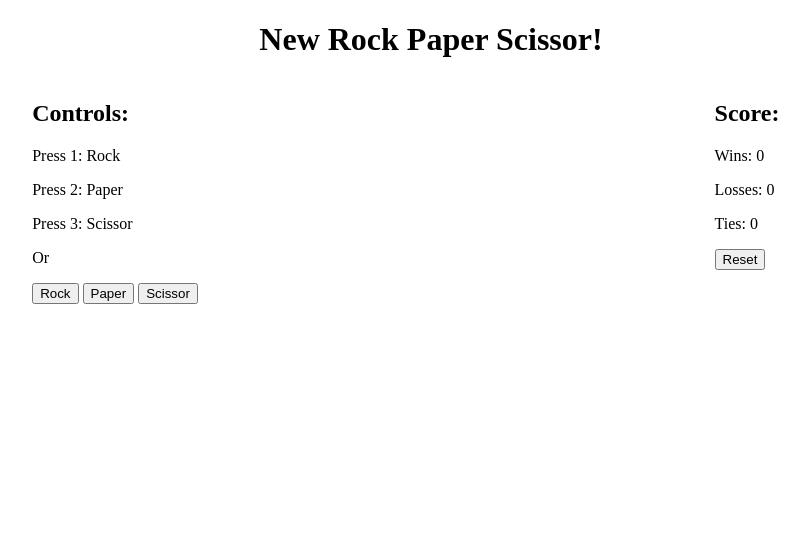
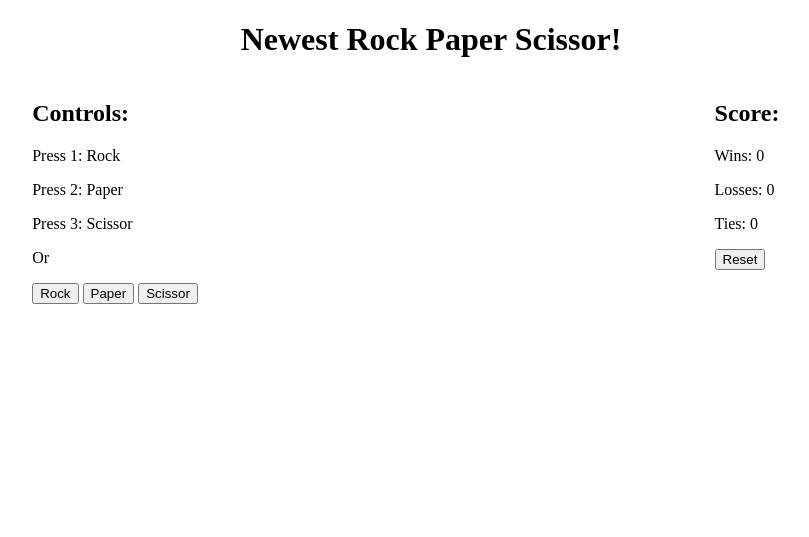
Before and after one commit to Shaam-K/handson-rps, a plain HTML site: page index.html in a window 1280 px wide. Shown: the whole page, without its empty margins (209-1018 px from the left). Drawn offline with Linux system fonts and the light colour scheme.

Commit message:
Add files via upload

```diff
--- a/index.html
+++ b/index.html
@@ -9,7 +9,7 @@
 </head>
 
 <body>
-    <h1 class="title">New Rock Paper Scissor!</h1>
+    <h1 class="title">Newest Rock Paper Scissor!</h1>
 
     <div class="layout">
 
```
